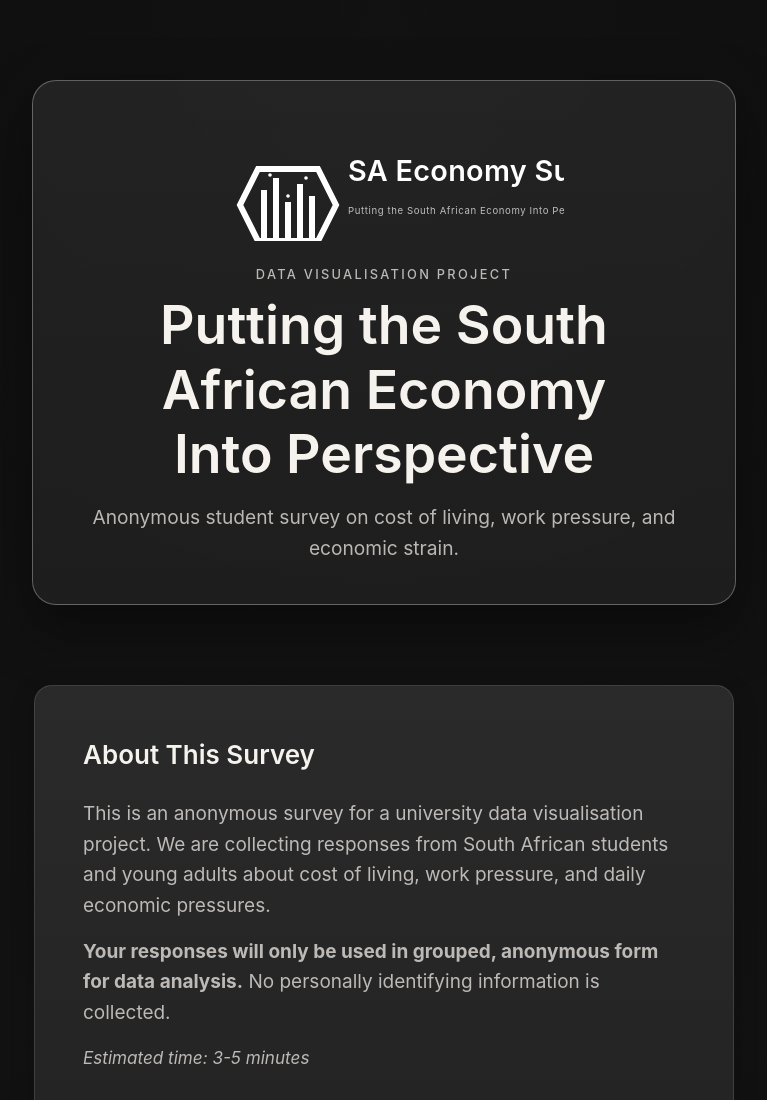
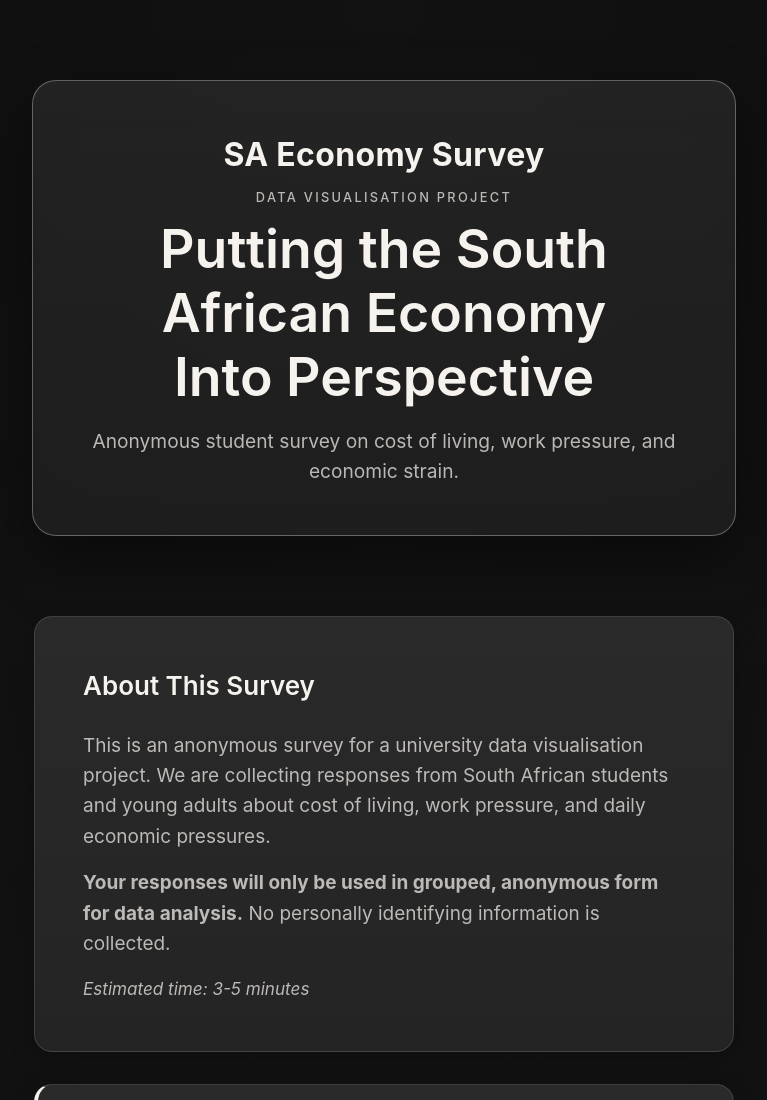
Before and after one commit to golba98/Survey-App, a website: page public/index.html in a window 1280 px wide. Shown: the top 1100 px of the page, without its empty margins (256-1023 px from the left). Drawn offline with Linux system fonts and the light colour scheme.

Commit message:
simplify header branding

```diff
--- a/public/index.html
+++ b/public/index.html
@@ -22,14 +22,8 @@
         <!-- Header -->
         <header class="header">
             <div class="brand-shell">
-                <img
-                    src="assets/logos/logo-horizontal.svg"
-                    alt="SA Economy Survey"
-                    class="brand-logo"
-                    width="600"
-                    height="200"
-                >
                 <div class="brand-copy">
+                    <p class="brand-mark">SA Economy Survey</p>
                     <p class="brand-kicker">Data Visualisation Project</p>
                     <h1>Putting the South African Economy Into Perspective</h1>
                     <p class="subtitle">Anonymous student survey on cost of living, work pressure, and economic strain.</p>
--- a/public/styles.css
+++ b/public/styles.css
@@ -131,8 +131,8 @@ body {
 .brand-shell {
     display: flex;
     flex-direction: column;
-    align-items: flex-start;
-    gap: var(--spacing-md);
+    align-items: center;
+    gap: var(--spacing-sm);
     padding: clamp(1.5rem, 4vw, 2.5rem);
     border: 1px solid var(--color-border-strong);
     border-radius: 24px;
@@ -142,15 +142,17 @@ body {
     box-shadow: var(--shadow-lg);
 }
 
-.brand-logo {
-    width: min(100%, 360px);
-    height: auto;
-    display: block;
-    filter: invert(1) brightness(1.05);
+.brand-copy {
+    max-width: 760px;
+    text-align: center;
 }
 
-.brand-copy {
-    max-width: 640px;
+.brand-mark {
+    margin-bottom: var(--spacing-xs);
+    color: var(--color-off-white);
+    font-size: clamp(1.4rem, 2.6vw, 2rem);
+    font-weight: 700;
+    letter-spacing: 0.01em;
 }
 
 .brand-kicker {
@@ -827,8 +829,7 @@ body {
     }
 
     .brand-shell {
-        align-items: center;
-        text-align: center;
+        padding: clamp(1.75rem, 4vw, 3rem);
     }
 }
 
```
Also changed, not shown: public/success.html (+1 -7 lines).
